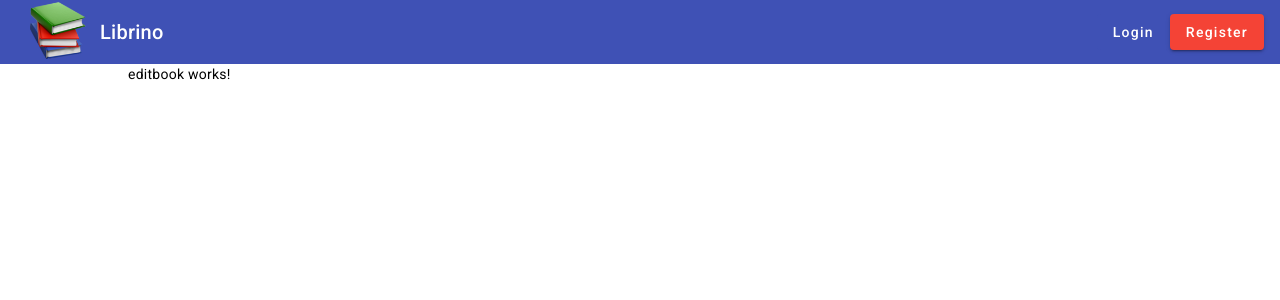
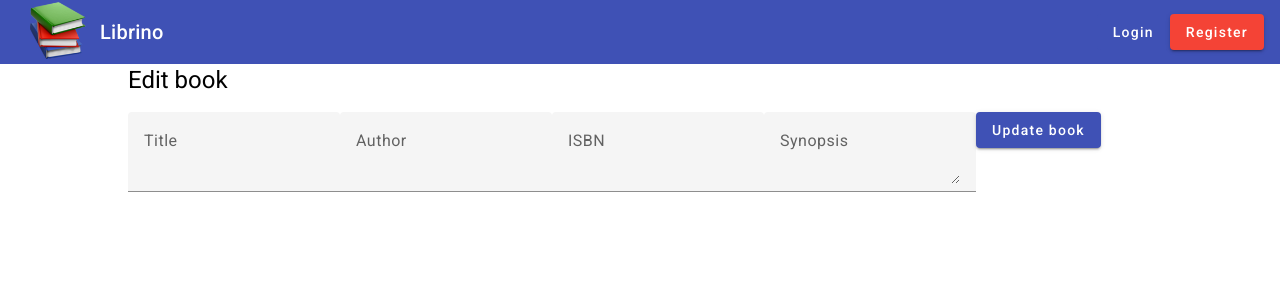
Before and after one commit to hacktivateit/librino, an Angular app in the folder frontend/: page /editbook/1 in a window 1280 px wide. Shown: the top 300 px of the page. Built offline with nearby package versions, Linux system fonts and the light colour scheme; no server answers.

Commit message:
Updatebook logic implemented

```diff
--- a/frontend/src/app/app.module.ts
+++ b/frontend/src/app/app.module.ts
@@ -15,6 +15,7 @@ import {MatList, MatListModule} from '@angular/material/list';
 import {MatTableModule} from '@angular/material/table';
 import {MatMenuModule} from '@angular/material/menu';
 import {MatExpansionModule} from '@angular/material/expansion';
+import {MatCardModule} from '@angular/material/card';
 
 import { AppRoutingModule } from './app-routing.module';
 import { RegisterComponent } from './components/register/register.component';
@@ -47,6 +48,7 @@ import { EditbookComponent } from './components/editbook/editbook.component';
     MatToolbarModule,
     MatButtonModule,
     MatListModule,
+    MatCardModule,
     MatTableModule,
     MatMenuModule,
     BrowserAnimationsModule,
--- a/frontend/src/app/components/book/book.component.css
+++ b/frontend/src/app/components/book/book.component.css
@@ -1,8 +1,3 @@
-.container{
-  display:flex;
-  flex-direction: col;
+.example-card {
+  max-width: 400px;
 }
-
-.mr-5{
-  margin-right: 1.25rem;
-}
--- a/frontend/src/app/components/book/book.component.html
+++ b/frontend/src/app/components/book/book.component.html
@@ -1,15 +1,26 @@
 <h4>Book details</h4>
-<div class="container">
-  <div class="">
-    <img class="mr-5 " src="https://picsum.photos/400/600" alt="Book cover">
-  </div>
-  <div class="w-3-5">
-    <h2>Title</h2>
-    <p>{{book.title}}</p>
-    <h2>Author</h2>
-    <p>{{book.author}}</p>
-    <h2>ISBN</h2>
-    <p>{{book.ISBN}}</p>
-    <h2>Synopsis</h2>
-    <p>{{book.synopsis}}</p>
-  </div>
+<mat-card class="example-card">
+  <mat-card-header>
+    <mat-card-title>{{book.title}}</mat-card-title>
+    <mat-card-subtitle>{{book.author}}</mat-card-subtitle>
+  </mat-card-header>
+  <img mat-card-image src="https://picsum.photos/600/900" alt="Photo of a Shiba Inu">
+  <mat-card-content>
+    <p>
+      {{book.synopsis}}
+    </p>
+    <span>
+      <mat-icon aria-hidden="false" aria-label="ISBN icon" fontIcon="code"></mat-icon>
+      {{book.ISBN}}
+    </span>
+    <span>
+      <mat-icon aria-hidden="false" aria-label="Tick icon" fontIcon="done"></mat-icon>
+      {{book.completion}}
+    </span>
+
+  </mat-card-content>
+  <mat-card-actions>
+    <button mat-button [routerLink]="['/editbook',book.id]">EDIT</button>
+    <button mat-button>DELETE</button>
+  </mat-card-actions>
+</mat-card>
--- a/frontend/src/app/components/editbook/editbook.component.css
+++ b/frontend/src/app/components/editbook/editbook.component.css
@@ -0,0 +1,7 @@
+.flex{
+  display:flex;
+}
+
+.flex-col{
+  flex-direction: col;
+}
--- a/frontend/src/app/components/editbook/editbook.component.html
+++ b/frontend/src/app/components/editbook/editbook.component.html
@@ -1 +1,33 @@
-<p>editbook works!</p>
+<h1>Edit book</h1>
+<div class="flex">
+
+  <form class="flex flex-col flex-start w-full" #regForm="ngForm" (ngSubmit)="updateBook()">
+
+    <mat-form-field>
+      <mat-label>Title</mat-label>
+      <input matInput placeholder="Title" [(ngModel)]="book.title" name="title">
+    </mat-form-field>
+
+    <mat-form-field>
+      <mat-label>Author</mat-label>
+      <input matInput placeholder="Author" [(ngModel)]="book.author" name="author">
+    </mat-form-field>
+
+    <mat-form-field>
+      <mat-label>ISBN</mat-label>
+      <input matInput placeholder="ISBN" [(ngModel)]="book.ISBN" name="ISBN">
+    </mat-form-field>
+
+    <mat-form-field>
+      <mat-label>Synopsis</mat-label>
+      <textarea matInput placeholder="Synopsis" [(ngModel)]="book.synopsis" name="synopsis"></textarea>
+    </mat-form-field>
+
+    <button mat-raised-button color="primary" type="submit">Update book</button>
+  </form>
+
+  <div *ngIf="submitted">
+    <h4>Added!</h4>
+  </div>
+
+</div>
--- a/frontend/src/app/components/editbook/editbook.component.ts
+++ b/frontend/src/app/components/editbook/editbook.component.ts
@@ -1,10 +1,42 @@
-import { Component } from '@angular/core';
+import { Component, OnInit} from '@angular/core';
+import { Book } from 'src/app/models/book.model';
+import { BookService } from 'src/app/services/book.service';
+import { ActivatedRoute } from '@angular/router';
 
 @Component({
   selector: 'app-editbook',
   templateUrl: './editbook.component.html',
   styleUrls: ['./editbook.component.css']
 })
-export class EditbookComponent {
+export class EditbookComponent implements OnInit{
+  book = new Book()
+  submitted=false;
 
+  constructor(
+    private bookService: BookService,
+    private route: ActivatedRoute,
+  ){}
+
+ngOnInit(): void {
+  this.retrieveBook();
 }
+updateBook():void{}
+
+retrieveBook(): void{
+const id = Number(this.route.snapshot.paramMap.get('id'));
+
+this.bookService.get(id)
+  .subscribe({
+    next: (data) =>{
+      this.book = data;
+      console.log(this.book);
+    },
+    error: (e) => {
+        if (e.status == 401)
+          console.log("NON AUTORIZZATO");
+        else
+          console.log("NON TROVATO");
+      }
+  });
+}
+}
```
